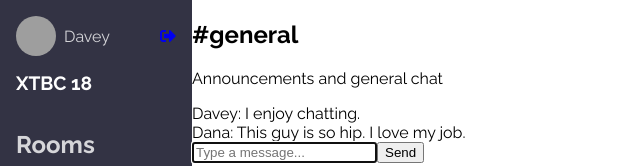
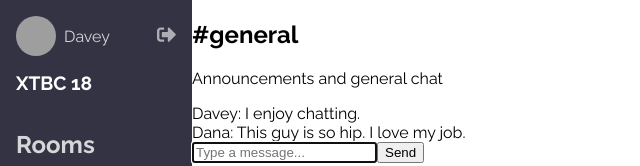
Before and after one commit to xtbc18s3/chatarang, a React (Create React App) app: page / in a window 1280 px wide. Shown: the top 166 px of the page, without its empty margins (0-640 px from the left). Built offline with nearby package versions, Linux system fonts and the light colour scheme; grey boxes are pictures that could not be loaded.

Commit message:
Add SignOutButton component

```diff
--- /dev/null
+++ b/src/SignOutButton.js
@@ -0,0 +1,28 @@
+import React from 'react'
+import { StyleSheet, css } from 'aphrodite'
+
+const SignOutButton = () => {
+  return (
+    <button className={css(styles.button)}>
+      <i className="fas fa-sign-out-alt"></i>
+    </button>
+  )
+}
+
+const styles = StyleSheet.create({
+  button: {
+    border: 0,
+    padding: 0,
+    backgroundColor: 'transparent',
+    color: 'rgba(255, 255, 255, 0.6)',
+    fontSize: '1.2rem',
+    transition: 'color 0.25s ease-out',
+    cursor: 'pointer',
+
+    ':hover': {
+      color: 'white',
+    },
+  }
+})
+
+export default SignOutButton
--- a/src/UserInfo.js
+++ b/src/UserInfo.js
@@ -1,6 +1,7 @@
 import React from 'react'
 
 import Avatar from './Avatar'
+import SignOutButton from './SignOutButton'
 
 const UserInfo = ({ user }) => {
   return (
@@ -12,9 +13,7 @@ const UserInfo = ({ user }) => {
       <div className="user" style={styles.user}>
         {user.displayName}
       </div>
-      <a href="#">
-        <i className="fas fa-sign-out-alt"></i>
-      </a>
+      <SignOutButton />
     </div>
   )
 }
```
